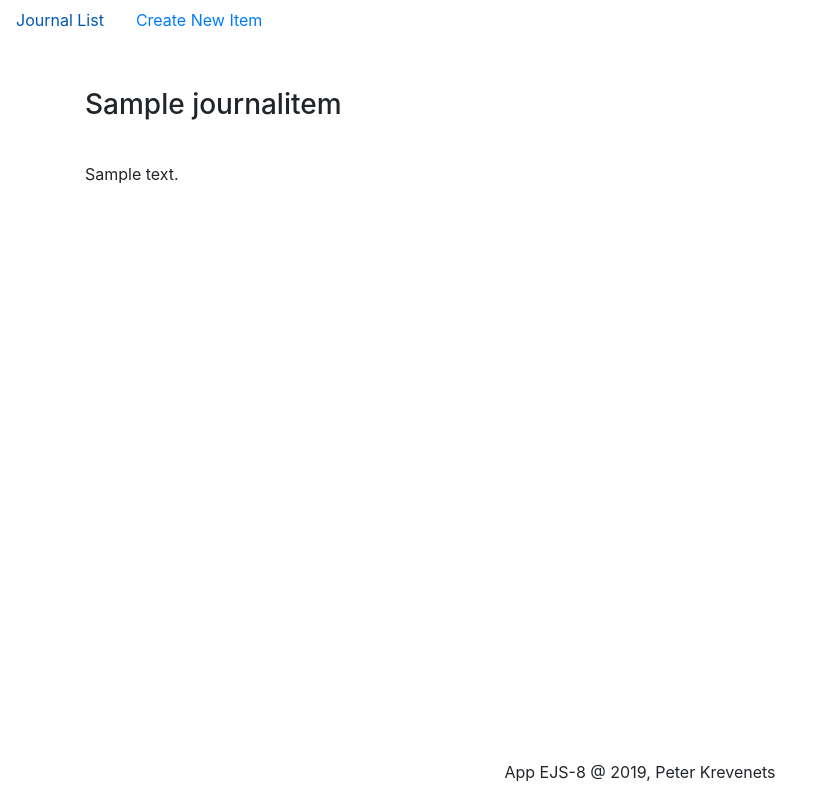
After one commit to GuRuGuMaWaRu/Learning_projects, a Node server app: page /item/view/600000000000000000000001 in a window 1280 px wide. The commit adds this page. Shown: the whole page, without its empty margins (0-821 px from the left). Run offline with Node 20, Linux system fonts and the light colour scheme; tables that the repository leaves empty hold one stand-in row (values such as "Sample post"); some libraries are stand-ins or nearby versions.

Commit message:
Show selected item in a separate page view

```diff
--- a/app_ejs_8/controllers/itemController.js
+++ b/app_ejs_8/controllers/itemController.js
@@ -11,3 +11,11 @@ exports.createItem = async (req, res) => {
 exports.renderCreateItemForm = (req, res) => {
   res.render("create-item-page");
 };
+
+exports.renderItemPage = async (req, res) => {
+  const { itemId } = req.params;
+
+  const item = await JournalItem.findById(itemId);
+
+  res.render("item-page", { item });
+};
--- a/app_ejs_8/public/styles.css
+++ b/app_ejs_8/public/styles.css
@@ -14,7 +14,8 @@ body {
 }
 
 .main-content,
-.create-item-form {
+.create-item-form,
+.item-view {
   flex: 2;
 }
 
--- a/app_ejs_8/routes/itemRoutes.js
+++ b/app_ejs_8/routes/itemRoutes.js
@@ -9,5 +9,6 @@ router.use((req, res, next) => {
 
 router.get("/create", itemController.renderCreateItemForm);
 router.post("/create", itemController.createItem);
+router.get("/view/:itemId", itemController.renderItemPage);
 
 module.exports = router;
--- /dev/null
+++ b/app_ejs_8/views/item-page.ejs
@@ -0,0 +1,8 @@
+<%- include('./partials/header.ejs') -%>
+
+<div class="item-view">
+  <h3><%= item.title %></h3>
+  <p><%= item.body %></p>
+</div>
+
+<%- include('./partials/footer.ejs') -%>
--- a/app_ejs_8/views/main.ejs
+++ b/app_ejs_8/views/main.ejs
@@ -8,7 +8,7 @@
       <div class="journal-item">
         <h6><%= item.title %></h6>
         <p><%= `${item.body.slice(0, 100)}...` %></p>
-        <a class="btn btn-outline-secondary" href="#">Read more</a>
+        <a class="btn btn-outline-secondary" href="/item/view/<%= item._id %>">Read more</a>
       </div>
     <% }) %>
   </div>
```
